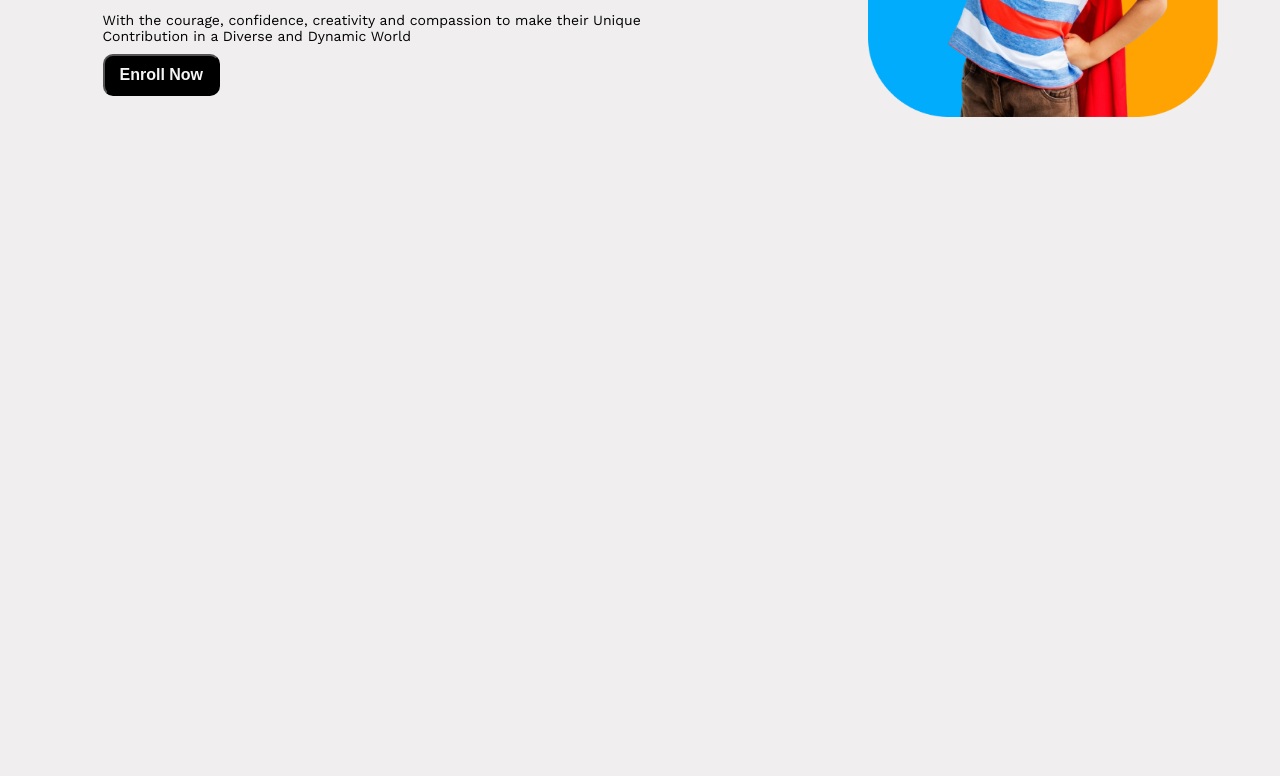
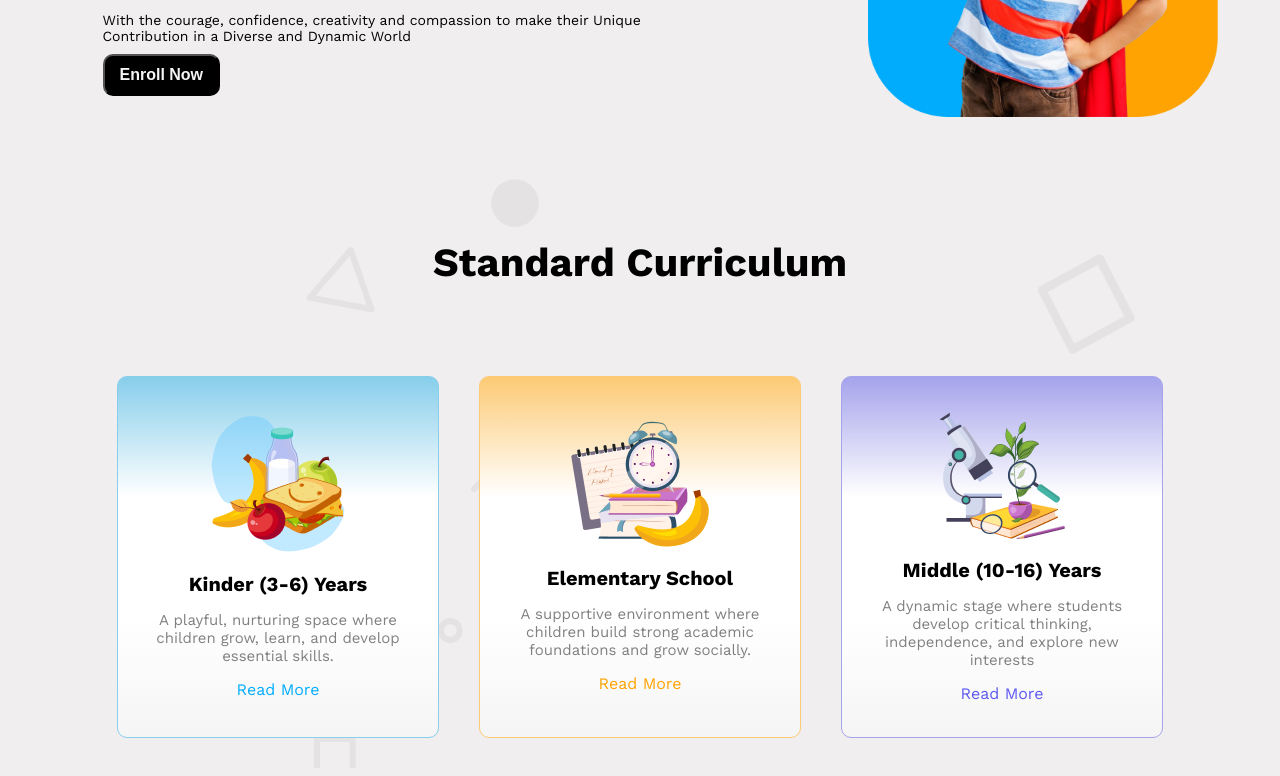
Before and after one commit to TanbinAkhtar/B11-A2-Kids-School, a plain HTML site: page index.html in a window 1280 px wide. Shown: the part 372-1148 px from the top of the page. Before the commit the page ends 800 px from the top, so only its background shows below. Drawn offline with nearby package versions, Linux system fonts and the light colour scheme.

Commit message:
standard-curriculum done

```diff
--- a/index.html
+++ b/index.html
@@ -63,5 +63,58 @@
         </div>
     </Header>
 
+    <main>
+        <!-------------------- Standard-Curriculum-Part ------------------->
+        <div class="container-1">
+            <h2>Standard Curriculum</h2>
+            <div class="cards">
+                <div class="card">
+                    <div class="card-img">
+                        <img src="assets/kinder.png" alt="">
+                    </div>
+                    <div class="card-title">
+                        <h3>Kinder (3-6) Years</h3>
+                    </div>
+                    <div class="card-text">
+                        <p>A playful, nurturing space where children grow, learn, and develop essential skills.
+                        </p>
+                    </div>
+                    <div class="btn">
+                        <a href="" class="skyblue-text">Read More</a>
+                    </div>
+                </div>
+                <div class="card" id="card-2">
+                    <div class="card-img">
+                        <img src="assets/elementary.png" alt="">
+                    </div>
+                    <div class="card-title">
+                        <h3>Elementary School</h3>
+                    </div>
+                    <div class="card-text">
+                        <p>A supportive environment where children build strong academic foundations and grow socially.
+                        </p>
+                    </div>
+                    <div class="btn">
+                        <a href="" class="orange-text">Read More</a>
+                    </div>
+                </div>
+                <div class="card" id="card-3">
+                    <div class="card-img">
+                        <img src="assets/middle.png" alt="">
+                    </div>
+                    <div class="card-title">
+                        <h3>Middle (10-16) Years</h3>
+                    </div>
+                    <div class="card-text">
+                        <p>A dynamic stage where students develop critical thinking, independence, and explore new interests
+                        </p>
+                    </div>
+                    <div class="btn">
+                        <a href="" class=" purple-text">Read More</a>
+                    </div>
+                </div>
+            </div>
+        </div>
+    </main>
 </body>
 </html>
--- a/styles/style.css
+++ b/styles/style.css
@@ -137,3 +137,54 @@ body{
         display: block;
     }
 }
+/***************** Standard-Curriculum-Part ******************/
+.container-1{
+    background-image: url(../assets/bg.png);
+    display: flex;
+    flex-direction: column;
+    margin: 70px auto;
+}
+.container-1> h2{
+    font-weight: 700;
+    font-size: 40px;
+    margin: 60px auto;
+}
+.cards{
+    display: flex;
+    gap: 40px;
+}
+.card{
+      display: flex;
+      flex-direction: column;
+      gap: 15px;
+      align-items: center;
+      justify-content: center;
+      text-align: center;
+      border: .5px solid skyblue;
+      border-radius: 10px;
+      margin: 30px 0px;
+      padding: 20px;
+      width: 280px;
+      height: 320px;
+      background-image:linear-gradient(skyblue,white,white,whitesmoke) ;
+}
+.card-title>h3{
+    font-weight: 700;
+    font-size: 20px;
+}
+.card-text > p {
+    color: #808080;
+    font-size: 15px;
+}
+.btn>a{
+    text-decoration: none;
+}
+
+#card-2{
+    background-image:linear-gradient(#fcca75,white,white,whitesmoke) ;
+    border: .5px solid #fcca75;
+}
+#card-3{
+    background-image:linear-gradient(#a5a3eb,white,white,whitesmoke) ;
+    border: .5px solid #a5a3eb;
+}
```
